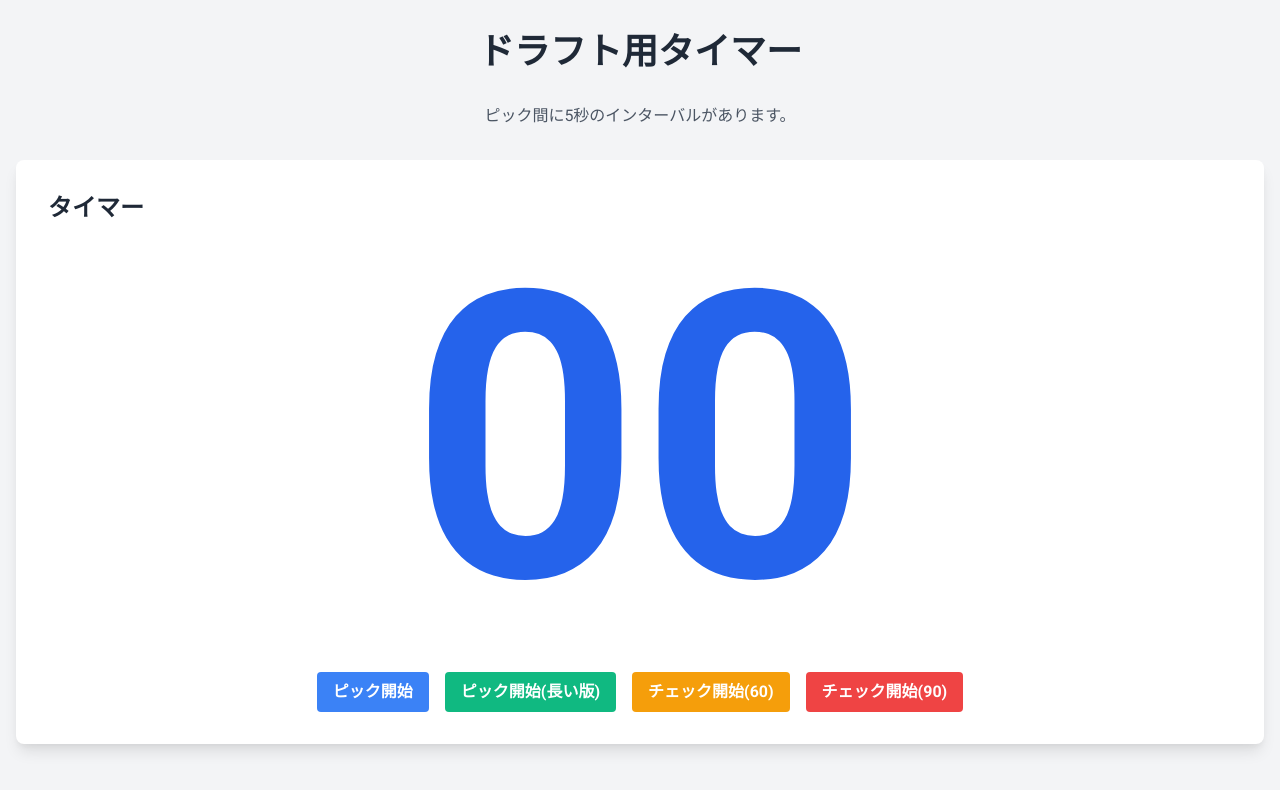
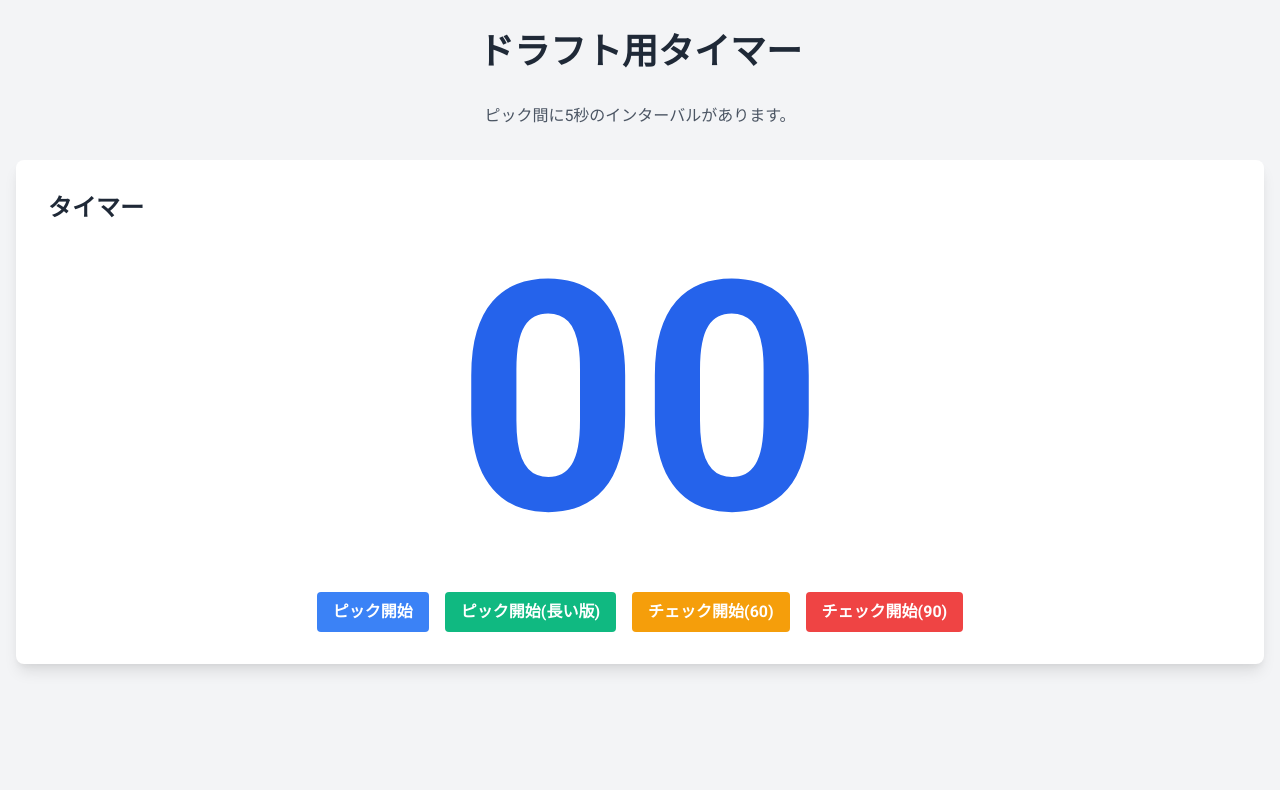
Before and after one commit to otahuku/draft, a plain HTML site: page index.html in a window 1280 px wide. Drawn offline with nearby package versions, Linux system fonts and the light colour scheme.

Commit message:
fix size

```diff
--- a/index.html
+++ b/index.html
@@ -14,7 +14,7 @@
         }
 
         .timer-display {
-            font-size: 25rem;  /* 大幅に大きくしました */
+            font-size: 20rem;  /* 大幅に大きくしました */
             line-height: 1;
             font-weight: bold;
         }
```
